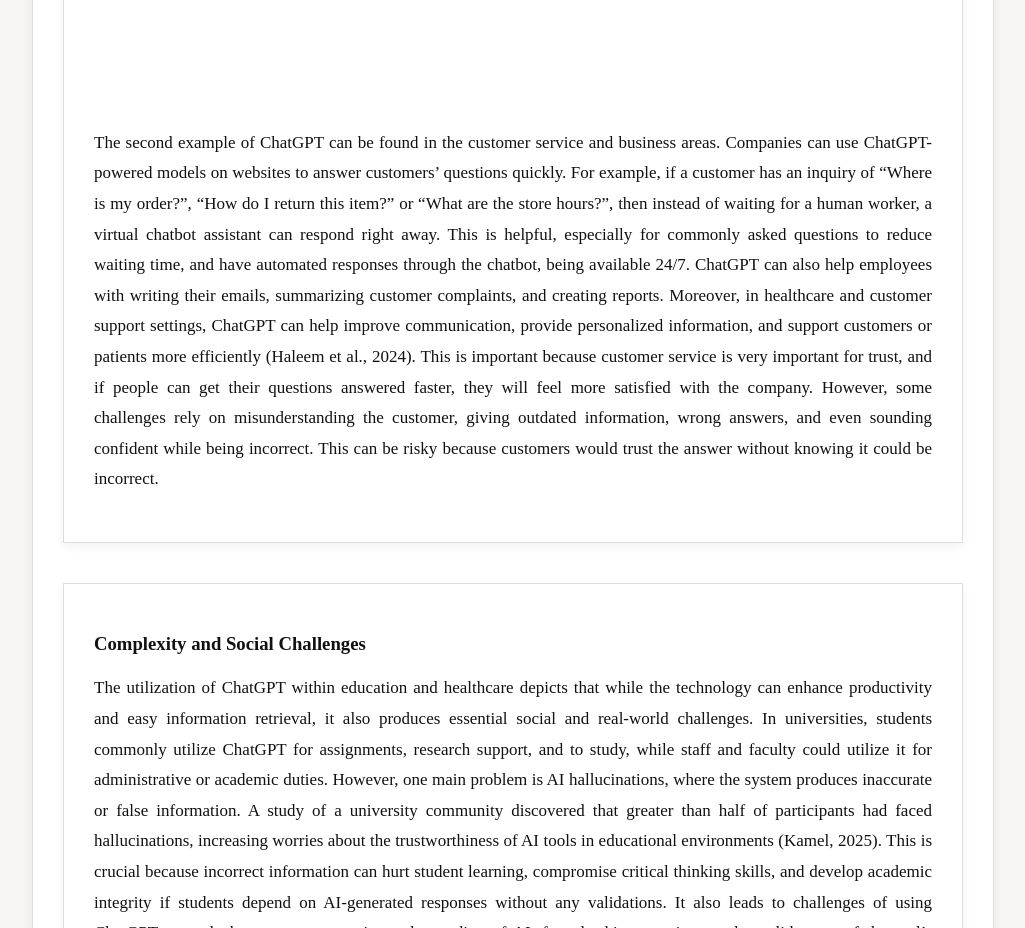
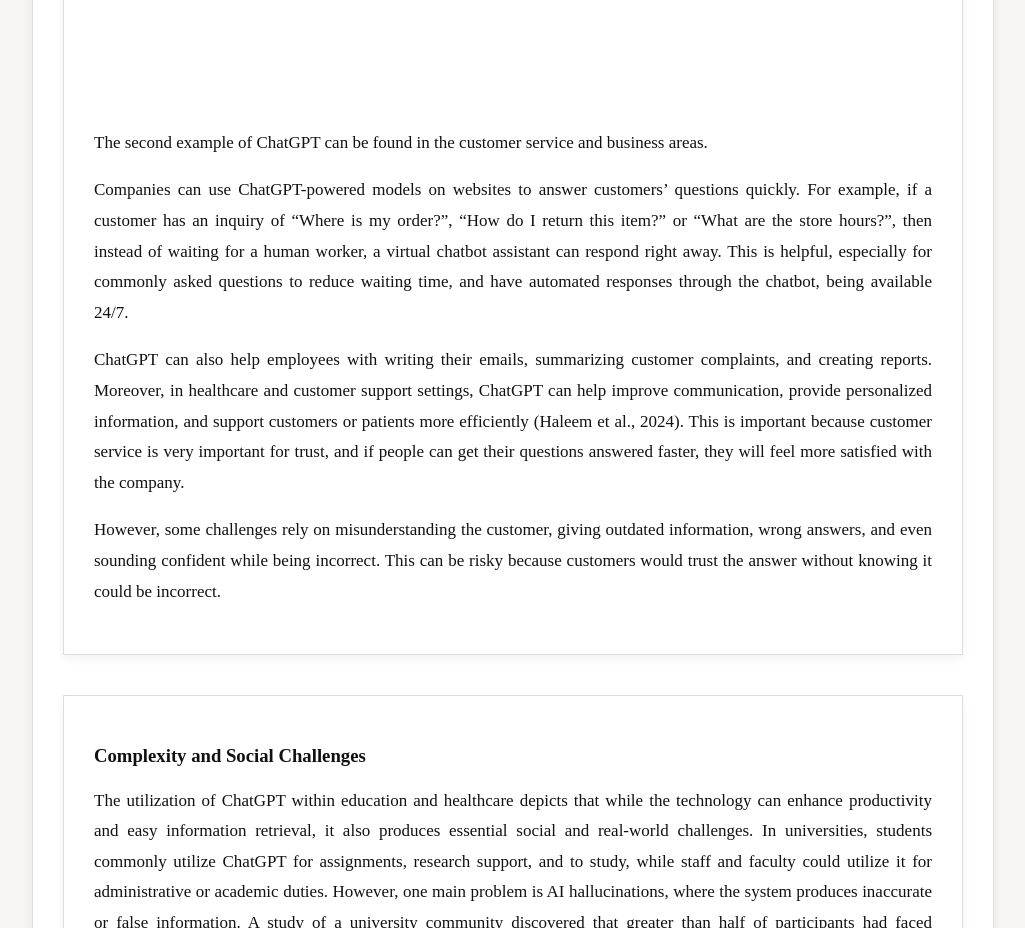
Before and after one commit to lzakarai/team6-chatgpt-ethics, a plain HTML site: page applications.html in a window 1280 px wide. Shown: the part 2180-3108 px from the top of the page, without its empty margins (127-1152 px from the left). Drawn offline with Linux system fonts and the light colour scheme.

Commit message:
Update applications.html

```diff
--- a/applications.html
+++ b/applications.html
@@ -48,8 +48,16 @@
     </center>
 
         <p>
-           The second example of ChatGPT can be found in the customer service and business areas. Companies can use ChatGPT-powered models on websites to answer customers’ questions quickly. For example, if a customer has an inquiry of “Where is my order?”, “How do I return this item?” or “What are the store hours?”, then instead of waiting for a human worker, a virtual chatbot assistant can respond right away. This is helpful, especially for commonly asked questions to reduce waiting time, and have automated responses through the chatbot, being available 24/7. ChatGPT can also help employees with writing their emails, summarizing customer complaints, and creating reports. Moreover, in healthcare and customer support settings, ChatGPT can help improve communication, provide personalized information, and support customers or patients more efficiently (Haleem et al., 2024). This is important because customer service is very important for trust, and if people can get their questions answered faster, they will feel more satisfied with the company. However, some challenges rely on misunderstanding the customer, giving outdated information, wrong answers, and even sounding confident while being incorrect. This can be risky because customers would trust the answer without knowing it could be incorrect.
-
+        The second example of ChatGPT can be found in the customer service and business areas.
+        </p>
+        <p>
+        Companies can use ChatGPT-powered models on websites to answer customers’ questions quickly. For example, if a customer has an inquiry of “Where is my order?”, “How do I return this item?” or “What are the store hours?”, then instead of waiting for a human worker, a virtual chatbot assistant can respond right away. This is helpful, especially for commonly asked questions to reduce waiting time, and have automated responses through the chatbot, being available 24/7.
+        </p>
+        <p>
+        ChatGPT can also help employees with writing their emails, summarizing customer complaints, and creating reports. Moreover, in healthcare and customer support settings, ChatGPT can help improve communication, provide personalized information, and support customers or patients more efficiently (Haleem et al., 2024). This is important because customer service is very important for trust, and if people can get their questions answered faster, they will feel more satisfied with the company.
+        </p>
+        <p>
+        However, some challenges rely on misunderstanding the customer, giving outdated information, wrong answers, and even sounding confident while being incorrect. This can be risky because customers would trust the answer without knowing it could be incorrect.
         </p>
     </div>
 </main>
```
